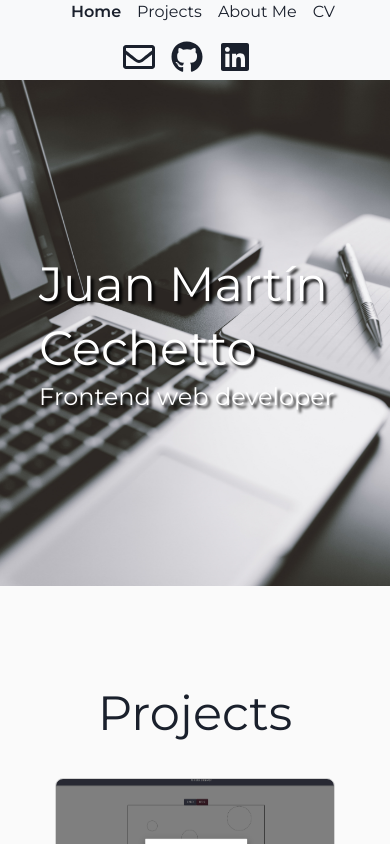
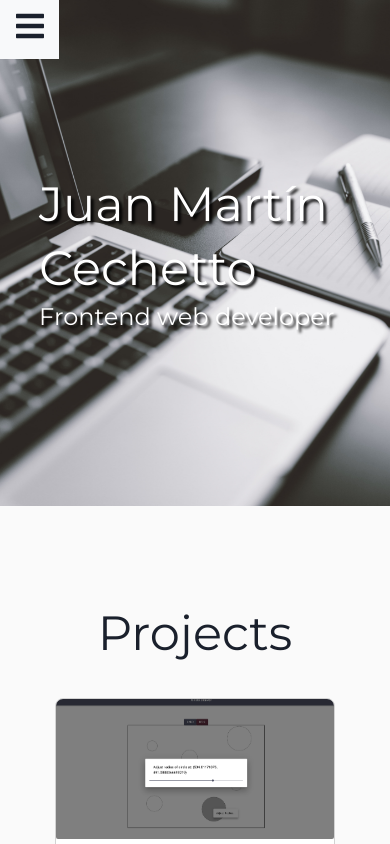
Before and after one commit to jmceche/portfolio_nextjs, a Next.js app: page / in a window 390 px wide. Shown: the top 844 px of the page. Built offline with nearby package versions, Linux system fonts and the light colour scheme.

Commit message:
Add sidebar on small screens

```diff
--- a/components/Hero.js
+++ b/components/Hero.js
@@ -12,7 +12,7 @@ const Hero = () => {
       direction='column'
       justify='center'
       align='start'
-      mt='5rem'
+      mt={[0, "5rem"]}
     >
       <Box ml='10%'>
         <Heading
--- a/components/Navbar.js
+++ b/components/Navbar.js
@@ -1,17 +1,23 @@
 import { Flex, Link, Icon, Button, Box, Text } from "@chakra-ui/react";
-import { FaRegEnvelope, FaGithub, FaLinkedin } from "react-icons/fa";
+import { FaRegEnvelope, FaGithub, FaLinkedin, FaBars } from "react-icons/fa";
 import { useState } from "react";
 import { Link as RouteLink } from "next";
 
 const Navbar = ({ act }) => {
   const [show, setShow] = useState(true);
   const [copy, setCopy] = useState("Copy");
+  const [displayNav, setDisplayNav] = useState("none");
+
   const handleCopy = () => {
     copyMail();
     setCopy("Copied!");
     const t = setTimeout(() => {
       setCopy("Copy");
     }, 4000);
+  };
+
+  const handleHide = () => {
+    displayNav === "none" ? setDisplayNav("block") : setDisplayNav("none");
   };
 
   const copyMail = async () => {
@@ -24,22 +30,44 @@ const Navbar = ({ act }) => {
 
   return (
     <Flex
-      w='100%'
-      h='5rem'
+      w={["auto", "100vw"]}
+      h={["auto", "5rem"]}
       bg='#f8f9fa'
       as='nav'
       direction={["column", "row"]}
+      align={["flex-start", "center"]}
       grow
-      justify='space-between'
-      align='center'
       position='fixed'
       top='0'
       left='0'
       zIndex='10'
+      p='.6rem'
     >
-      <Flex w='100%' justify={["center", "flex-start"]}>
+      <Button
+        variant='unstyled'
+        display={["block", "none"]}
+        onClick={handleHide}
+        alignSelf='flex-start'
+      >
+        <Icon as={FaBars} w={8} h={8}></Icon>
+      </Button>
+      <Flex
+        w={["70vw", "100%"]}
+        h={["100vh", "auto"]}
+        display={[displayNav, "flex"]}
+        direction={["column", "row"]}
+        justify={["space-around", "space-between"]}
+        align='flex-start'
+      >
+        <Flex
+          w='100%'
+          align='flex-start'
+          justify={["space-around", "flex-start"]}
+          direction={["column", "row"]}
+        >
           <Link
-          ml={["1rem", "2rem"]}
+            my={[".5rem", "auto"]}
+            ml={[0, "2rem"]}
             style={{ fontWeight: act[0] ? "bold" : 400 }}
             as={RouteLink}
             href='#home'
@@ -47,7 +75,8 @@ const Navbar = ({ act }) => {
             Home
           </Link>
           <Link
-          ml={["1rem", "2rem"]}
+            my={[".5rem", "auto"]}
+            ml={[0, "2rem"]}
             as={RouteLink}
             href='#projects'
             style={{ fontWeight: act[1] ? "bold" : 400 }}
@@ -55,7 +84,8 @@ const Navbar = ({ act }) => {
             Projects
           </Link>
           <Link
-          ml={["1rem", "2rem"]}
+            my={[".5rem", "auto"]}
+            ml={[0, "2rem"]}
             as={RouteLink}
             href='#about'
             style={{ fontWeight: act[2] ? "bold" : 400 }}
@@ -65,19 +95,31 @@ const Navbar = ({ act }) => {
           <Link
             href='https://drive.google.com/file/d/1MGkA2z1SLepjdKL7qB9lRnbm6Ah3FyEf/view?usp=sharing'
             target='_blank'
-          ml={["1rem", "2rem"]}
+            my={[".5rem", "auto"]}
+            ml={[0, "2rem"]}
           >
             CV
           </Link>
         </Flex>
-      <Flex w='100%' justify={["center", "flex-end"]} align='center'>
+        <Flex
+          w='100%'
+          direction={["column", "row"]}
+          justify={["flex-start", "flex-end"]}
+        >
           <Box
             position='relative'
             onMouseEnter={() => setShow(false)}
             onMouseLeave={() => setShow(true)}
           >
             <Icon as={FaRegEnvelope} w={8} h={8} mr='1rem'></Icon>
+            <Link
+              display={["inline-block", "none"]}
+              href='mailto: jmcechetto@gmail.com'
+            >
+              Email Me
+            </Link>
             <Box
+              display={["none", "block"]}
               position='absolute'
               top='120%'
               right='-150%'
@@ -109,6 +151,9 @@ const Navbar = ({ act }) => {
           </Box>
           <Link href={"https://github.com/jmceche"} target='_blank' mr='1rem'>
             <Icon as={FaGithub} w={8} h={8}></Icon>
+            <Text ml='1rem' display={["inline-block", "none"]}>
+              Github
+            </Text>
           </Link>
           <Link
             href={
@@ -118,7 +163,11 @@ const Navbar = ({ act }) => {
             mr='1rem'
           >
             <Icon as={FaLinkedin} w={8} h={8}></Icon>
+            <Text ml='1rem' display={["inline-block", "none"]}>
+              Linkedin
+            </Text>
           </Link>
+        </Flex>
       </Flex>
     </Flex>
   );
```
Lines whose indentation alone changed are shown as unchanged.
